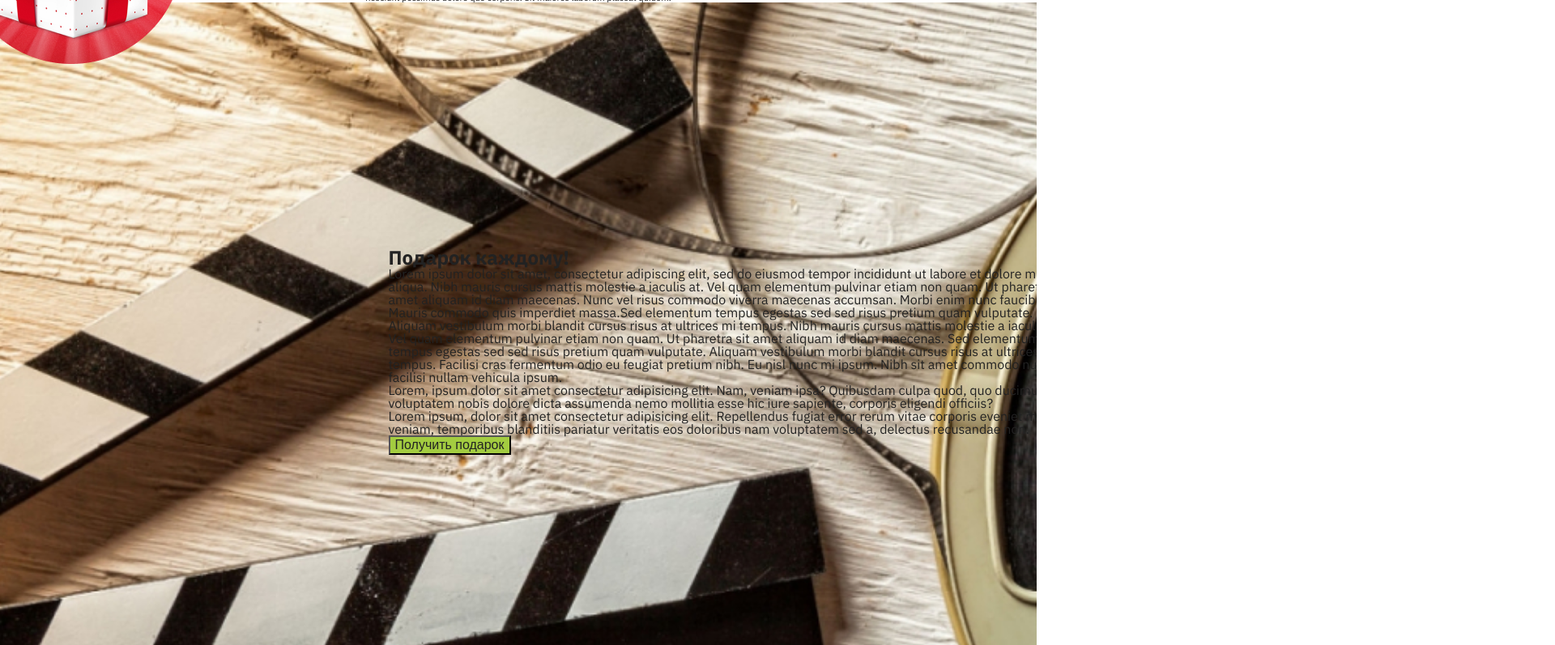
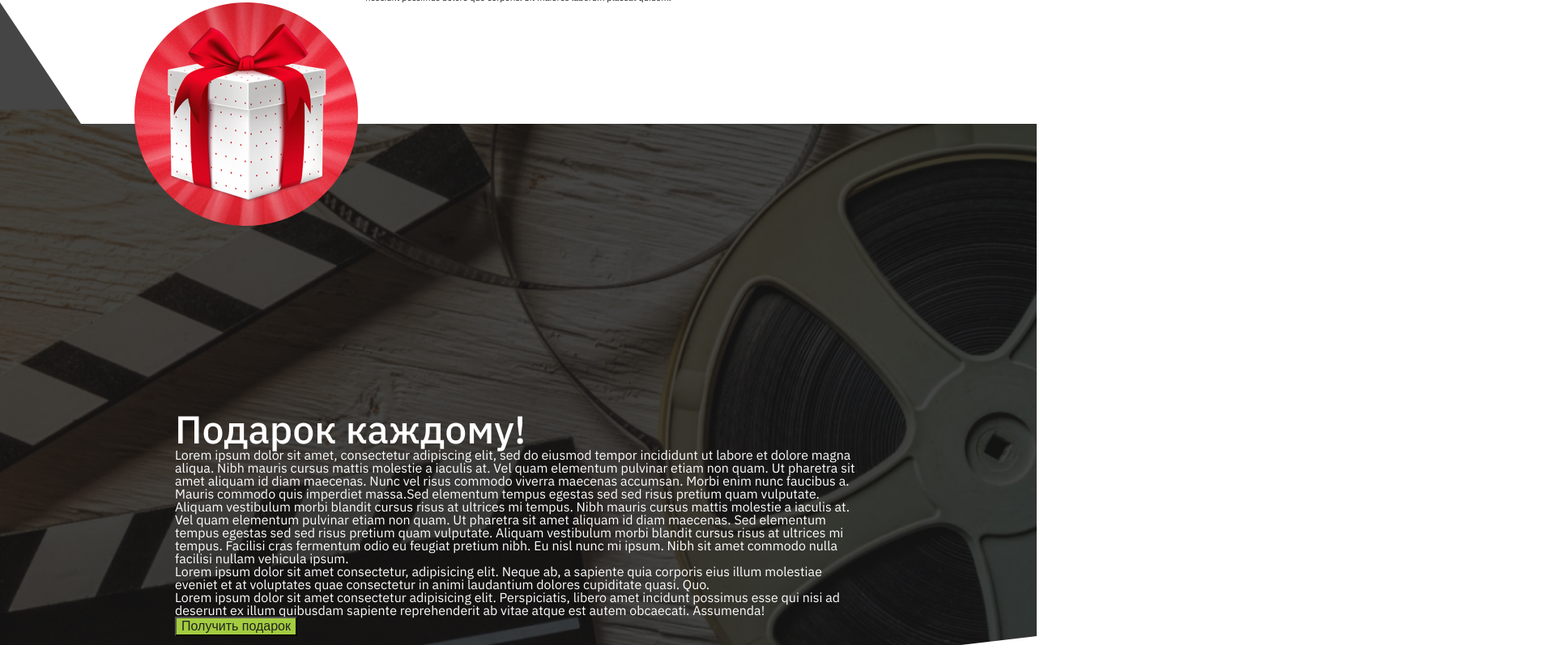
Before and after one commit to dianaalieva/cinematickets, a plain HTML site: page index.html in a window 1280 px wide. Shown: the part 1899-2696 px from the top of the page at 81% size, 1920 px wide, since content can reach past the window. Drawn offline with Linux system fonts and the light colour scheme; files whose address does not match are found by name.

Commit message:
промежуток

```diff
--- a/css/common_styles.css
+++ b/css/common_styles.css
@@ -7,3 +7,6 @@
 .container_cinematheatre{
     padding: 0 89px;
 }
+.container container__gives{
+    text-align: left;
+}
--- a/css/reset.css
+++ b/css/reset.css
@@ -11,7 +11,7 @@ article, aside, canvas, details, embed,
 figure, figcaption, footer, header, hgroup,
 menu, nav, output, ruby, section, summary,
 time, mark, audio, video {
-  margin: 0;
+    margin: 0;
 	padding: 0;
 	border: 0;
 	vertical-align: baseline;
--- a/css/style.css
+++ b/css/style.css
@@ -4,7 +4,7 @@ html {
 
   body {
     font-family: "IBMPlexSans",sans-serif;
-    overflow: hidden;
+
   }
   .cinematheatre {
     position: relative;
@@ -268,21 +268,55 @@ html {
 
   }
   .gives{
-    background-image: url('../images/gives.jpg');
+    background-image: url('../images/Group\ 43.jpg');
     position: relative;
+    padding: 200px 0 150px;
+    color: white;
     background-position: center;
     background-size: cover;
-    width: 1807px;
-    height: 1124px;
-    padding: top 100px; ;
   }
-  .gives__surprise{
+  .gives::before{
+    content: '';
+    display: block;
+    width: 100%;
+    border-left: 100px solid transparent;
+    border-top: 150px solid #fff;;
+    position: absolute;
+    top: 0;
+    pointer-events: none;
+  }
+  .gives::after{
+    content: '';
+    display: block;
+    width: 100%;
+    border: 100vw solid transparent;
+    border-bottom: 150px solid #fff;
+    position: absolute;
+    bottom: 0;
+    pointer-events: none;
+  }
+  .box{
     width: 302px;
     height: 303px;
     position: relative;
     bottom: 200px;
     right: 50px;
   }
+  .square{
+    font-weight: 400;
+    font-size: 11px;
+    height: 173px;
+    width: 548px;
+
+    text-align: right;
+
+  }
+  .gives__surprise{
+    font-weight: 500;
+    font-size: 48px;
+    color: white;
+  }
+
   .gives__button{
     background-color:rgba(163, 204, 64, 1);
 
--- a/index.html
+++ b/index.html
@@ -470,11 +470,14 @@
       </div>
     </section>
     <div class="gives">
-      <div class="gives__surprise">
+      <div class="container container__gives">
+        <div class="box">
           <img src="./images/Group.png">
         </div>
-     <div class="container">
-        <h2>Подарок каждому!</h2>
+
+
+            <h2 class="gives__surprise">Подарок каждому!</h2>
+            <div class="gives__square">
               <div>
                 Lorem ipsum dolor sit amet, consectetur adipiscing elit, sed do eiusmod
                 tempor incididunt ut labore et dolore magna aliqua. Nibh mauris cursus
@@ -491,19 +494,18 @@
                 nunc mi ipsum. Nibh sit amet commodo nulla facilisi nullam vehicula
                 ipsum.
               </div>
-        <p>
-          Lorem, ipsum dolor sit amet consectetur adipisicing elit. Nam, veniam
-          ipsa? Quibusdam culpa quod, quo ducimus voluptatem nobis dolore dicta
-          assumenda nemo mollitia esse hic iure sapiente, corporis eligendi
-          officiis?
-        </p>
-        <p>
-          Lorem ipsum, dolor sit amet consectetur adipisicing elit. Repellendus
-          fugiat error rerum vitae corporis eveniet maiores veniam, temporibus
-          blanditiis pariatur veritatis eos doloribus nam voluptatem sed a,
-          delectus recusandae non.
-        </p>
+              <div>Lorem ipsum dolor sit amet consectetur, adipisicing elit. Neque ab,
+                a sapiente quia corporis eius illum molestiae eveniet et at voluptates quae
+                consectetur in animi laudantium dolores cupiditate quasi. Quo.
+              </div>
+              <div>Lorem ipsum dolor sit amet consectetur adipisicing elit. Perspiciatis,
+                libero amet incidunt possimus esse qui nisi ad deserunt ex illum quibusdam sapiente
+                reprehenderit ab vitae atque est autem obcaecati. Assumenda!
+              </div>
+            </div>
             <button class="gives__button">Получить подарок</button>
+
+        </div>
       </div>
     </div>
     <div class="container">
```
Also changed, not shown: images/Group 43.jpg (added), images/Rectangle 28.jpg (added), images/foncinema.jpg (deleted), images/news 1.jpg (deleted). Lines whose indentation alone changed are shown as unchanged.
